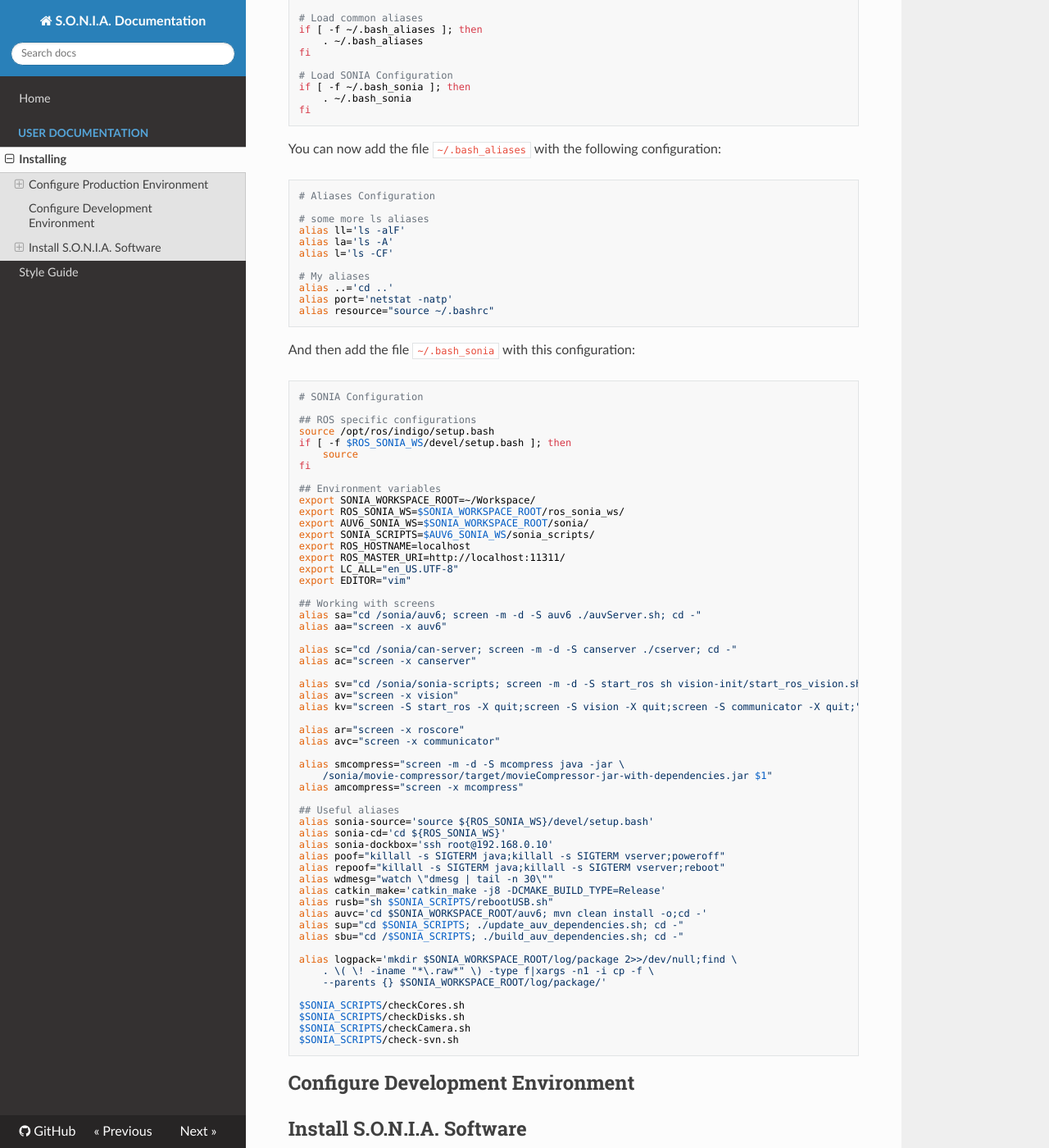
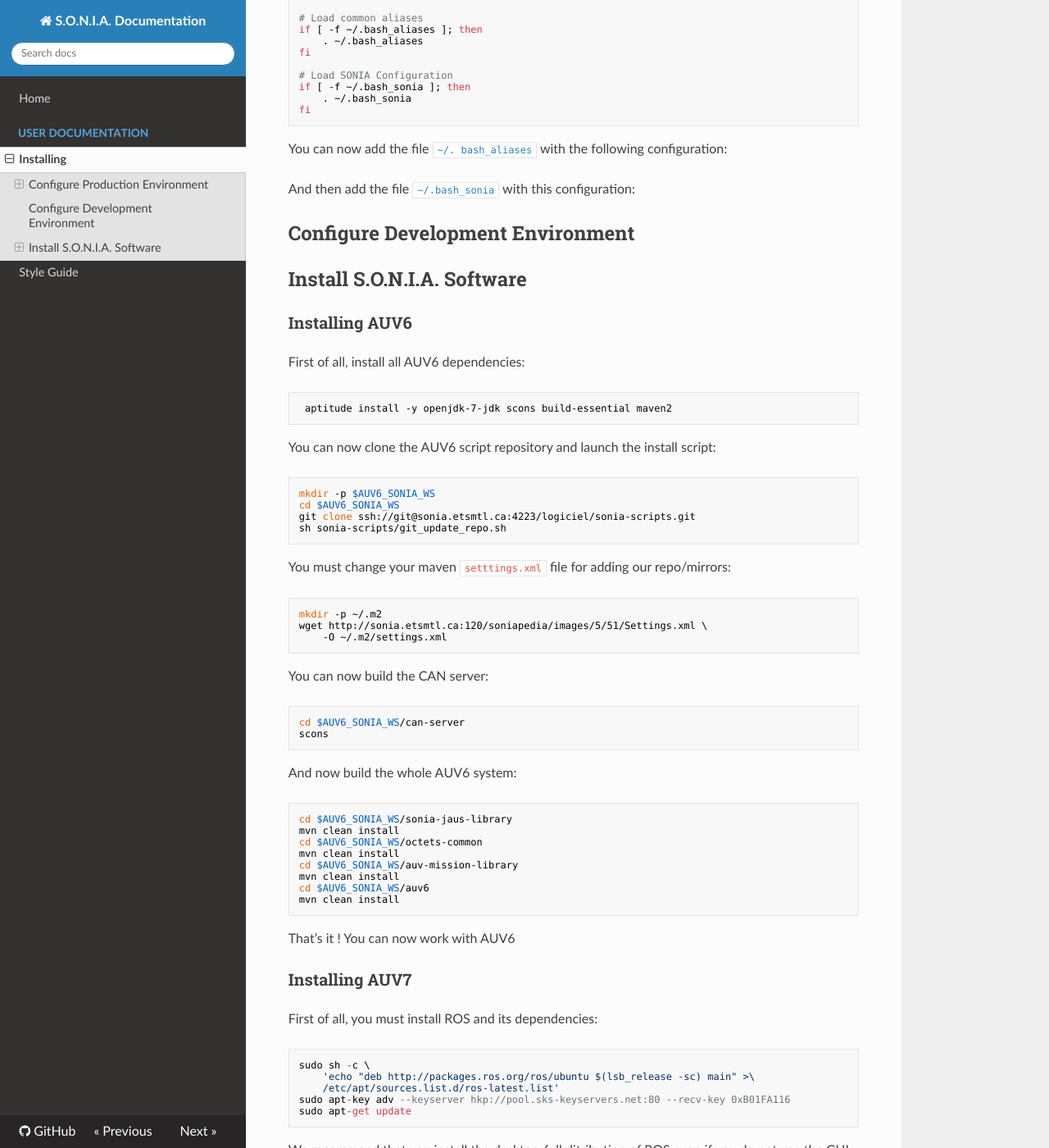
Before and after one commit to sonia-auv/documentation, an MkDocs documentation site: the page built from docs/installing.md, in a window 1280 px wide and 1400 px high, scrolled down 3415 px. Shown: the whole window at 82% size. Built offline with MkDocs 1.6.1, drawn with Linux system fonts in a browser that asks for light colours; nearby versions of some CDN libraries; old or Windows-style settings are respelled for this version of MkDocs.

Commit message:
Adding link to files

```diff
--- a/docs/installing.md
+++ b/docs/installing.md
@@ -167,79 +167,12 @@
 	    . ~/.bash_sonia
 	fi
 
-You can now add the file `~/.bash_aliases` with the following configuration:
+You can now add the file [`~/. bash_aliases`](assets/files/.bash_aliases) with the following configuration:
 
-	# Aliases Configuration
 
-	# some more ls aliases
-	alias ll='ls -alF'
-	alias la='ls -A'
-	alias l='ls -CF'
+And then add the file [`~/.bash_sonia`](assets/files/.bash_sonia) with this configuration:
 
-	# My aliases
-	alias ..='cd ..'
-	alias port='netstat -natp'
-	alias resource="source ~/.bashrc"
 
-And then add the file `~/.bash_sonia` with this configuration:
-
-	# SONIA Configuration
-
-	## ROS specific configurations
-	source /opt/ros/indigo/setup.bash
-	if [ -f $ROS_SONIA_WS/devel/setup.bash ]; then
-	    source
-	fi
-
-	## Environment variables
-	export SONIA_WORKSPACE_ROOT=~/Workspace/
-	export ROS_SONIA_WS=$SONIA_WORKSPACE_ROOT/ros_sonia_ws/
-	export AUV6_SONIA_WS=$SONIA_WORKSPACE_ROOT/sonia/
-	export SONIA_SCRIPTS=$AUV6_SONIA_WS/sonia_scripts/
-	export ROS_HOSTNAME=localhost
-	export ROS_MASTER_URI=http://localhost:11311/
-	export LC_ALL="en_US.UTF-8"
-	export EDITOR="vim"
-
-	## Working with screens
-	alias sa="cd /sonia/auv6; screen -m -d -S auv6 ./auvServer.sh; cd -"
-	alias aa="screen -x auv6"
-
-	alias sc="cd /sonia/can-server; screen -m -d -S canserver ./cserver; cd -"
-	alias ac="screen -x canserver"
-
-	alias sv="cd /sonia/sonia-scripts; screen -m -d -S start_ros sh vision-init/start_ros_vision.sh;cd -"
-	alias av="screen -x vision"
-	alias kv="screen -S start_ros -X quit;screen -S vision -X quit;screen -S communicator -X quit;"
-
-	alias ar="screen -x roscore"
-	alias avc="screen -x communicator"
-
-	alias smcompress="screen -m -d -S mcompress java -jar \
-	    /sonia/movie-compressor/target/movieCompressor-jar-with-dependencies.jar $1"
-	alias amcompress="screen -x mcompress"
-
-	## Useful aliases
-	alias sonia-source='source ${ROS_SONIA_WS}/devel/setup.bash'
-	alias sonia-cd='cd ${ROS_SONIA_WS}'
-	alias sonia-dockbox='ssh root@192.168.0.10'
-	alias poof="killall -s SIGTERM java;killall -s SIGTERM vserver;poweroff"
-	alias repoof="killall -s SIGTERM java;killall -s SIGTERM vserver;reboot"
-	alias wdmesg="watch \"dmesg | tail -n 30\""
-	alias catkin_make='catkin_make -j8 -DCMAKE_BUILD_TYPE=Release'
-	alias rusb="sh $SONIA_SCRIPTS/rebootUSB.sh"
-	alias auvc='cd $SONIA_WORKSPACE_ROOT/auv6; mvn clean install -o;cd -'
-	alias sup="cd $SONIA_SCRIPTS; ./update_auv_dependencies.sh; cd -"
-	alias sbu="cd /$SONIA_SCRIPTS; ./build_auv_dependencies.sh; cd -"
-
-	alias logpack='mkdir $SONIA_WORKSPACE_ROOT/log/package 2>>/dev/null;find \
-	    . \( \! -iname "*\.raw*" \) -type f|xargs -n1 -i cp -f \
-	    --parents {} $SONIA_WORKSPACE_ROOT/log/package/'
-
-	$SONIA_SCRIPTS/checkCores.sh
-	$SONIA_SCRIPTS/checkDisks.sh
-	$SONIA_SCRIPTS/checkCamera.sh
-	$SONIA_SCRIPTS/check-svn.sh
 
 
 Configure Development Environment
```
